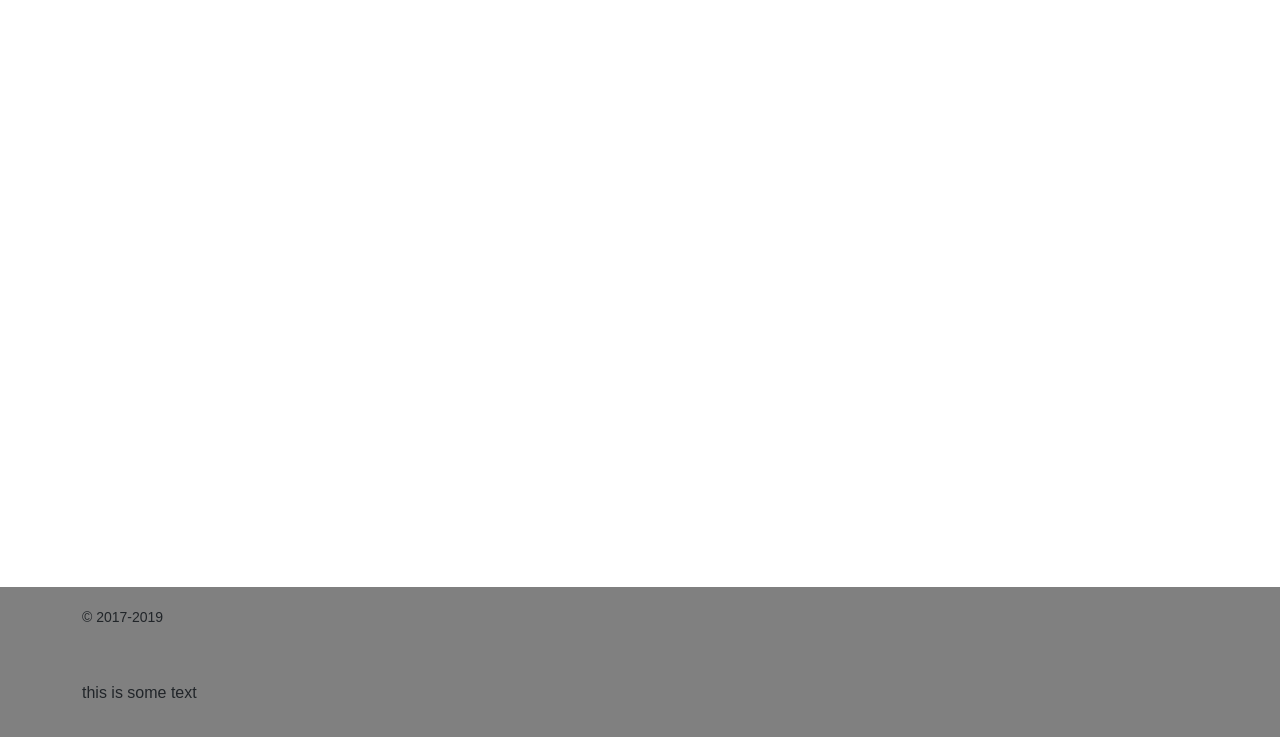
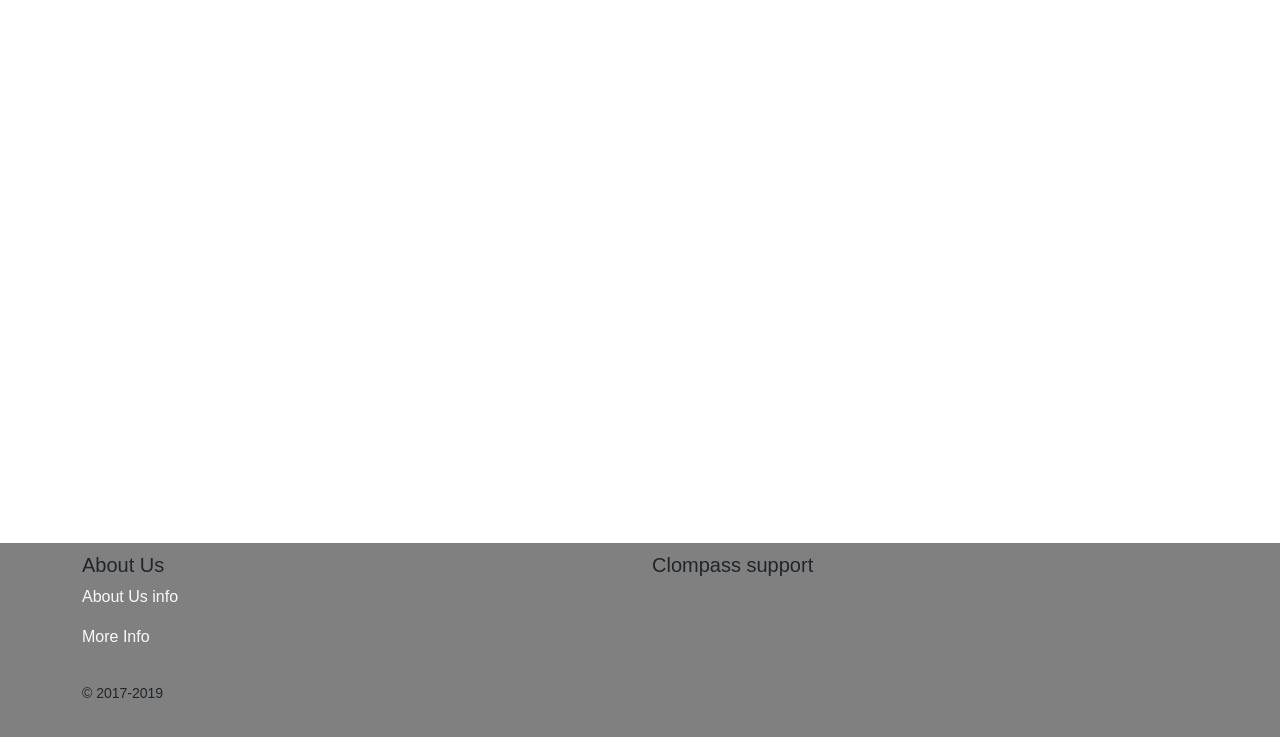
Before and after one commit to clompass-test/clompass-test.github.io, a website built with Parcel: page index.html in a window 1280 px wide. Shown: the part 61-798 px from the top of the page. Built offline with nearby package versions, Linux system fonts and the light colour scheme.

Commit message:
updated footer added links and flex elements

```diff
--- a/index.html
+++ b/index.html
@@ -141,8 +141,16 @@
       <div class="container">
         <div class="row">
           <div class="col">
+              <h5>About Us</h5>
+              <ul class="list-unstyled text-small">
+                <li id="list"><a href="" class="link-light">About Us info</a></li>
+                <li id="list"><a href="" class="link-light">More Info</a></li>
+              </ul>
+
               <small class="d-block mb-3 text-muted-dark">© 2017-2019</small>
-            <p>this is some text</p>
+          </div>
+          <div class="col">
+            <h5>Clompass support</h5>
           </div>
 
         </div>
--- a/src/styles.css
+++ b/src/styles.css
@@ -1,6 +1,7 @@
 body {
   font-family: sans-serif;
   margin-bottom: 60px;
+  line-height: 1.5;
 }
 
 .footer {
@@ -11,3 +12,21 @@ body {
   background-color: grey;
   width: 100%;
 }
+h5 {
+  margin-top: 10px;
+  margin-bottom: -10px;
+}
+
+#link {
+  margin-top: -100px;
+  margin-bottom: -100px;
+  text-decoration-line: none;
+}
+a {
+  text-decoration-color: rgb(211, 211, 211);
+  text-decoration-line: none;
+}
+
+#list {
+  margin-bottom: -20px;
+}
```
